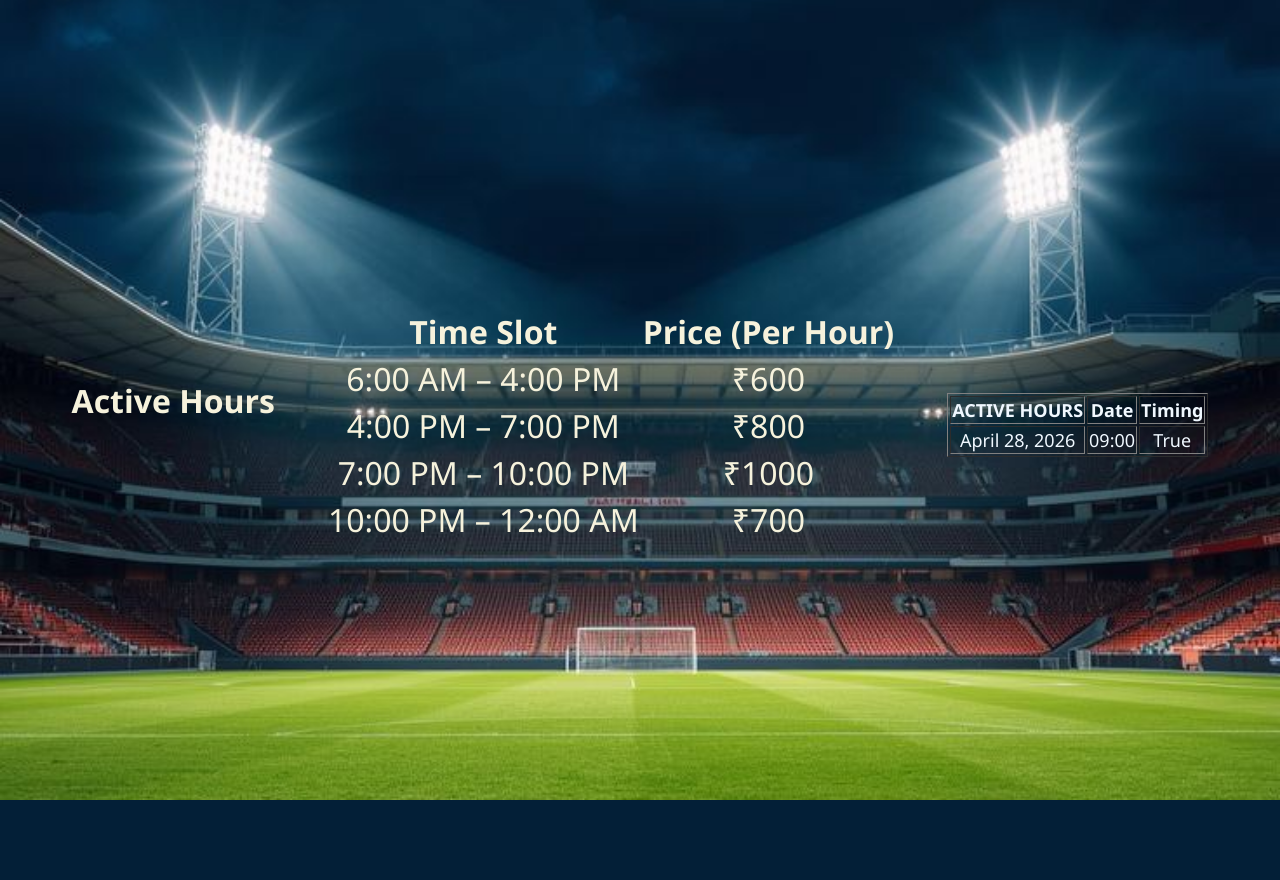
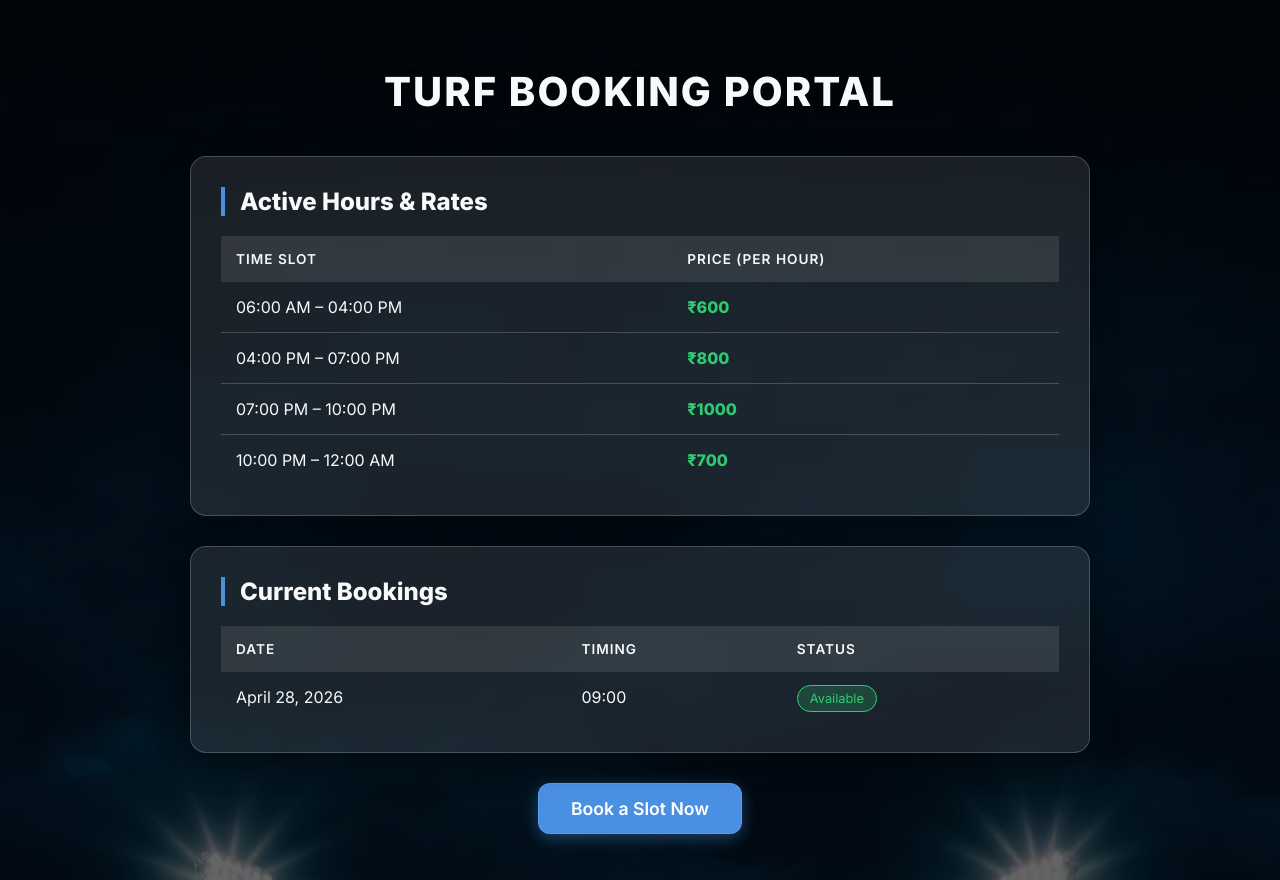
Before and after one commit to Aflah808/TurfWeb, a Django app: page /booking/ in a window 1280 px wide. Before the commit the page ends 800 px from the top, so only its background shows below. Run offline with Django 5.2, Linux system fonts and the light colour scheme; data comes from the database, SQL or seed files in the repository; both versions use the stored data as it was after the commit.

Commit message:
Implement booking functionality with slot selection and history display

```diff
--- a/turfproject/templates/book.html
+++ b/turfproject/templates/book.html
@@ -1,135 +1,167 @@
 {% load static %}
 <!DOCTYPE html>
-<html>
+<html lang="en">
 
 <head>
-    <title>Booking Slots</title>
+    <meta charset="UTF-8">
+    <meta name="viewport" content="width=device-width, initial-scale=1.0">
+    <title>Professional Turf Booking</title>
+    <link href="https://fonts.googleapis.com/css2?family=Inter:wght@300;400;600;800&display=swap" rel="stylesheet">
+
     <style>
+        :root {
+            --primary-color: #4A90E2;
+            --accent-color: #2ECC71;
+            --glass-bg: rgba(255, 255, 255, 0.1);
+            --glass-border: rgba(255, 255, 255, 0.2);
+            --text-light: #f8f9fa;
+        }
+
         body {
             margin: 0;
-            background-image: url("{% static 'images/turfmain3.jpeg' %}");
+            font-family: 'Inter', sans-serif;
+            background: linear-gradient(rgba(0, 0, 0, 0.6), rgba(0, 0, 0, 0.6)),
+                        url("{% static 'images/turfmain3.jpeg' %}") no-repeat center center fixed;
             background-size: cover;
-            background-position: center;
-            background-repeat: no-repeat;
-            background-attachment: fixed;
-            background-color: #cccccc;
-            color: aliceblue;
+            color: var(--text-light);
+            display: flex;
+            flex-direction: column;
+            align-items: center;
+            min-height: 100vh;
+            padding: 40px 20px;
         }
 
-        .table {
-            text-align: center;
-            margin-top: 50px;
-            justify-content: center;
-            display: flex;
-            font-size: large;
+        .container {
+            width: 100%;
+            max-width: 900px;
         }
 
-        .hdng {
-            color: rgb(246, 242, 220);
-            justify-content: center;
-            justify-items: center;
-            display: flex;
-            font: Montserrat ExtraBold Italic;
-            font-size: xx-large;
+        h1 {
+            font-weight: 800;
+            text-transform: uppercase;
+            letter-spacing: 2px;
+            text-align: center;
+            margin-bottom: 40px;
+            font-size: 2.5rem;
+            text-shadow: 2px 2px 10px rgba(0,0,0,0.5);
         }
 
-        .tbl {
-            color: rgb(246, 242, 220);
-            justify-content: center;
-            justify-items: center;
-            display: flex;
-            font: Montserrat ExtraBold Italic;
-            font-size: xx-large;
-            padding: 50px;
-            text-align: center;
-            margin-top: 50px;
-            justify-content: center;
-            display: flex;
-            font-size: xx-large;
+        /* Glassmorphism Card Style */
+        .card {
+            background: var(--glass-bg);
+            backdrop-filter: blur(12px);
+            -webkit-backdrop-filter: blur(12px);
+            border: 1px solid var(--glass-border);
+            border-radius: 16px;
+            padding: 30px;
+            margin-bottom: 30px;
+            box-shadow: 0 8px 32px 0 rgba(0, 0, 0, 0.37);
         }
 
-        /* Container styling to center the form on the page */
-        body {
-            font-family: 'Segoe UI', Tahoma, Geneva, Verdana, sans-serif;
-            background-color: #f4f7f6;
+        h2 {
+            font-size: 1.5rem;
+            margin-top: 0;
+            border-left: 4px solid var(--primary-color);
+            padding-left: 15px;
+            margin-bottom: 20px;
+        }
+
+        /* Modern Table Styling */
+        table {
+            width: 100%;
+            border-collapse: collapse;
+            margin-top: 10px;
+        }
+
+        th {
+            text-align: left;
+            background: rgba(255, 255, 255, 0.1);
+            padding: 15px;
+            font-weight: 600;
+            text-transform: uppercase;
+            font-size: 0.85rem;
+            letter-spacing: 1px;
+        }
+
+        td {
+            padding: 15px;
+            border-bottom: 1px solid var(--glass-border);
+        }
+
+        tr:last-child td {
+            border-bottom: none;
+        }
+
+        tr:hover {
+            background: rgba(255, 255, 255, 0.05);
+        }
+
+        .price-tag {
+            color: var(--accent-color);
+            font-weight: bold;
+        }
+
+        .status-badge {
+            padding: 5px 12px;
+            border-radius: 20px;
+            font-size: 0.8rem;
+            background: rgba(46, 204, 113, 0.2);
+            color: #2ecc71;
+            border: 1px solid #2ecc71;
+        }
+
+        .status-booked {
+            background: rgba(231, 76, 60, 0.2);
+            color: #e74c3c;
+            border: 1px solid #e74c3c;
+        }
+
+        @media (max-width: 600px) {
+            h1 { font-size: 1.8rem; }
+            .card { padding: 15px; }
+            td, th { padding: 10px; font-size: 0.9rem; }
+        }
+        /* Add this to your <style> section */
+        .cta-container {
             display: flex;
             justify-content: center;
-            align-items: center;
-            height: 100vh;
-            margin: 0;
+            margin-top: 20px;
         }
 
-        form {
-            background: #ffffff;
-            padding: 40px;
+        .btn-primary {
+            display: inline-block;
+            background-color: var(--primary-color);
+            color: white;
+            padding: 14px 32px;
             border-radius: 12px;
-            box-shadow: 0 10px 25px rgba(0, 0, 0, 0.1);
-            width: 100%;
-            max-width: 400px;
+            text-decoration: none;
+            font-weight: 600;
+            font-size: 1.1rem;
+            transition: all 0.3s ease;
+            box-shadow: 0 4px 15px rgba(74, 144, 226, 0.4);
+            border: 1px solid rgba(255, 255, 255, 0.1);
         }
 
-        /* Styling inputs, select, and buttons */
-        input[type="text"],
-        input[type="date"],
-        select {
-            width: 100%;
-            padding: 12px 15px;
-            margin: 8px 0 20px 0;
-            display: inline-block;
-            border: 1px solid #ccc;
-            border-radius: 8px;
-            box-sizing: border-box;
-            /* Ensures padding doesn't affect width */
-            font-size: 16px;
-            transition: border-color 0.3s ease;
-            outline: none;
+        .btn-primary:hover {
+            background-color: #357ABD;
+            transform: translateY(-2px);
+            box-shadow: 0 6px 20px rgba(74, 144, 226, 0.6);
+            color: white;
         }
 
-        /* Focus effect for a "live" feel */
-        input:focus,
-        select:focus {
-            border-color: #4A90E2;
-            box-shadow: 0 0 8px rgba(74, 144, 226, 0.2);
-        }
-
-        /* Button styling */
-        button[type="submit"] {
-            width: 100%;
-            background-color: #4A90E2;
-            color: white;
-            padding: 14px 20px;
-            margin-top: 10px;
-            border: none;
-            border-radius: 8px;
-            cursor: pointer;
-            font-size: 18px;
-            font-weight: 600;
-            transition: background-color 0.3s ease, transform 0.1s ease;
-        }
-
-        button[type="submit"]:hover {
-            background-color: #357ABD;
-        }
-
-        button[type="submit"]:active {
-            transform: scale(0.98);
-        }
-
-        /* Responsive tweak for smaller screens */
-        @media (max-width: 480px) {
-            form {
-                padding: 20px;
-                margin: 20px;
-            }
+        .btn-primary:active {
+            transform: translateY(0);
         }
     </style>
 </head>
 
 <body>
 
-    <h1 class="hdng">Active Hours</h1>
-    <div class="tbl">
-        <section>
+    <div class="container">
+        <h1>Turf Booking Portal</h1>
+
+        <div class="card">
+            <h2>Active Hours & Rates</h2>
             <table>
                 <thead>
                     <tr>
@@ -139,54 +171,60 @@
                 </thead>
                 <tbody>
                     <tr>
-                        <td>6:00 AM – 4:00 PM</td>
-                        <td>₹600</td>
+                        <td>06:00 AM – 04:00 PM</td>
+                        <td class="price-tag">₹600</td>
                     </tr>
                     <tr>
-                        <td>4:00 PM – 7:00 PM</td>
-                        <td>₹800</td>
+                        <td>04:00 PM – 07:00 PM</td>
+                        <td class="price-tag">₹800</td>
                     </tr>
                     <tr>
-                        <td>7:00 PM – 10:00 PM</td>
-                        <td>₹1000</td>
+                        <td>07:00 PM – 10:00 PM</td>
+                        <td class="price-tag">₹1000</td>
                     </tr>
                     <tr>
                         <td>10:00 PM – 12:00 AM</td>
-                        <td>₹700</td>
+                        <td class="price-tag">₹700</td>
                     </tr>
                 </tbody>
             </table>
-        </section>
         </div>
 
-
-
-
-
-    </div>
-    <div class="table">
-        <table border="1">
+        <div class="card">
+            <h2>Current Bookings</h2>
+            <table>
+                <thead>
                     <tr>
-                <th>ACTIVE HOURS</th>
                         <th>Date</th>
                         <th>Timing</th>
+                        <th>Status</th>
                     </tr>
-
+                </thead>
+                <tbody>
                     {% for i in slots %}
                     <tr>
                         <td>{{ i.date }}</td>
                         <td>{{ i.time }}</td>
-                <td>{{ i.is_available }}</td>
+                        <td>
+                            {% if i.is_available %}
+                                <span class="status-badge">Available</span>
+                            {% else %}
+                                <span class="status-badge status-booked">Booked</span>
+                            {% endif %}
+                        </td>
                     </tr>
                     {% empty %}
                     <tr>
-                <td colspan="3">No bookings yet</td>
+                        <td colspan="3" style="text-align: center; opacity: 0.6;">No slots scheduled for today.</td>
                     </tr>
                     {% endfor %}
-
+                </tbody>
             </table>
+        </div>
+        <div class="cta-container">
+            <a href="{% url 'book_slot' %}" class="btn-primary">Book a Slot Now</a>
+        </div>
     </div>
 
 </body>
-
 </html>
--- a/turfproject/turfapp/urls.py
+++ b/turfproject/turfapp/urls.py
@@ -4,6 +4,8 @@ from . import views
 urlpatterns = [
     path('',views.index,name='index'),
 
-    path('booking/',views.book,name='booking')
+    path('booking/',views.book,name='booking'),
+    path('slot-book/',views.book_slot,name='book_slot'),
+    path('history/', views.history, name='history'),
 
 ]
--- a/turfproject/turfapp/views.py
+++ b/turfproject/turfapp/views.py
@@ -1,6 +1,6 @@
 from django.shortcuts import render, redirect
 from .models import Slot, Booking
-
+from django.contrib import messages
 def index(request):
     slots = Slot.objects.filter(is_available=True)
 
@@ -73,3 +73,48 @@ def book(request):
         return redirect("booking")
 
     return render(request, "book.html", {"slots": slots})
+
+
+def book_slot(request):
+    slots = Slot.objects.filter(is_available=True)
+
+    if request.method == "POST":
+        name = request.POST.get("name")
+        contact = request.POST.get("contact")
+        slot_id = request.POST.get("slot")
+
+        if not slot_id:
+            return render(request, "book_slot.html", {
+                "slots": slots,
+                "error": "Please select a slot"
+            })
+
+        slot = Slot.objects.get(id=slot_id)
+
+        if not slot.is_available:
+            return render(request, "book_slot.html", {
+                "slots": slots,
+                "error": "Slot already booked"
+            })
+
+        Booking.objects.create(
+            name=name,
+            contact=contact,
+            slot=slot
+        )
+
+        slot.is_available = False
+        slot.save()
+
+        # ✅ SUCCESS MESSAGE
+        messages.success(request, "Booking successful!")
+
+        # 👉 redirect to history page
+        return redirect("history")
+
+    return render(request, "book_slot.html", {"slots": slots})
+
+
+def history(request):
+    bookings = Booking.objects.all()
+    return render(request, "history.html", {"bookings": bookings})
```
Also changed, not shown: turfproject/templates/book_slot.html (added, +148 -0 lines), turfproject/templates/history.html (added, +143 -0 lines), turfproject/db.sqlite3. Lines whose indentation alone changed are shown as unchanged.
